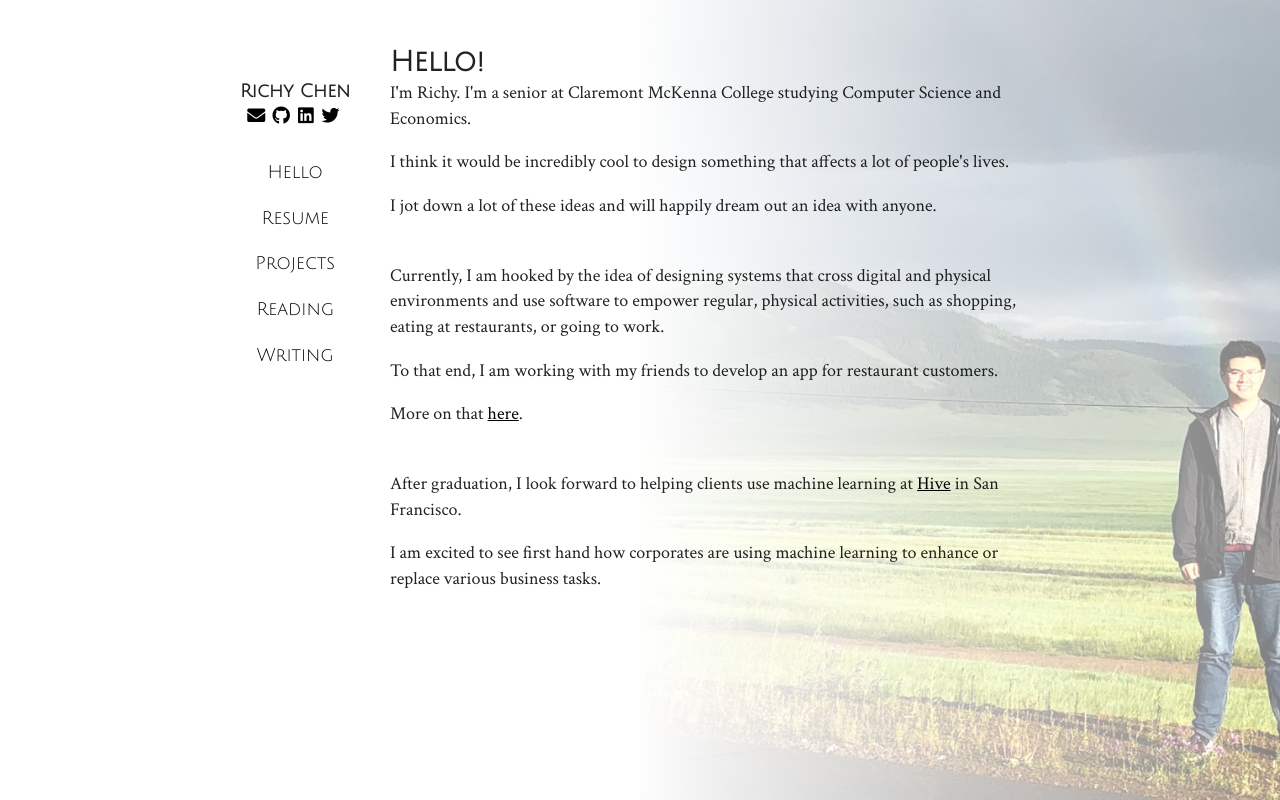
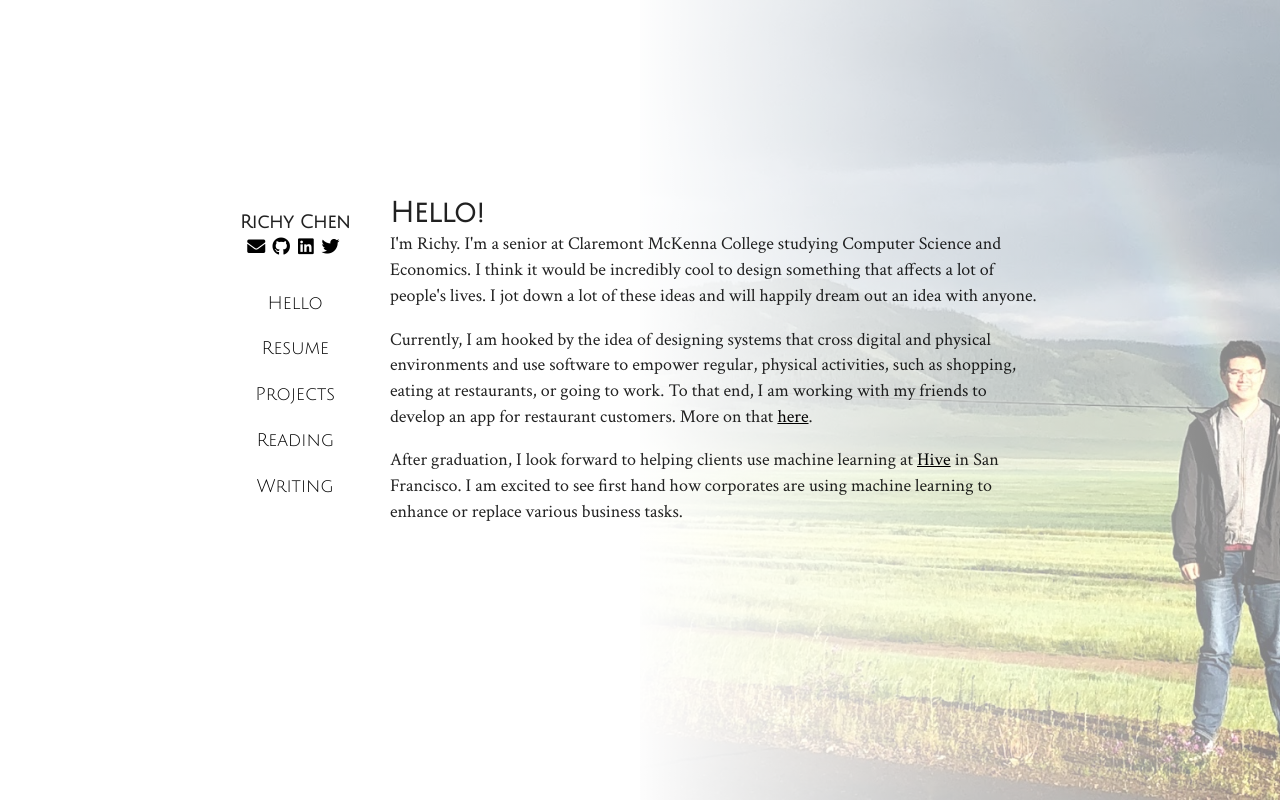
Before and after one commit to richychn/old_website, a React (Create React App) app: page / in a window 1280 px wide. Built offline with nearby package versions, Linux system fonts and the light colour scheme.

Commit message:
new layout

```diff
--- a/src/components/Bio.js
+++ b/src/components/Bio.js
@@ -18,7 +18,7 @@ export default () => {
 }
 
 const content = {
-    text: '<p>I\'m Richy. I\'m a senior at Claremont McKenna College studying Computer Science and Economics.</p><p> I think it would be incredibly cool to design something that affects a lot of people\'s lives. </p><p> I jot down a lot of these ideas and will happily dream out an idea with anyone.</p><br>\
-    <p>Currently, I am hooked by the idea of designing systems that cross digital and physical environments and use software to empower regular, physical activities, such as shopping, eating at restaurants, or going to work. </p><p> To that end, I am working with my friends to develop an app for restaurant customers. </p><p> More on that <a href="/#/blogs/0">here</a>.</p><br>\
-    <p>After graduation, I look forward to helping clients use machine learning at <a href="https://www.thehive.ai" target="_blank">Hive</a> in San Francisco. </p><p> I am excited to see first hand how corporates are using machine learning to enhance or replace various business tasks.</p>'
+    text: '<p>I\'m Richy. I\'m a senior at Claremont McKenna College studying Computer Science and Economics. I think it would be incredibly cool to design something that affects a lot of people\'s lives. I jot down a lot of these ideas and will happily dream out an idea with anyone.</p>\
+    <p>Currently, I am hooked by the idea of designing systems that cross digital and physical environments and use software to empower regular, physical activities, such as shopping, eating at restaurants, or going to work. To that end, I am working with my friends to develop an app for restaurant customers. More on that <a href="/#/blogs/0">here</a>.</p>\
+    <p>After graduation, I look forward to helping clients use machine learning at <a href="https://www.thehive.ai" target="_blank">Hive</a> in San Francisco. I am excited to see first hand how corporates are using machine learning to enhance or replace various business tasks.</p>'
 }
--- a/src/components/Sidebar.js
+++ b/src/components/Sidebar.js
@@ -9,7 +9,7 @@ class Sidebar extends React.Component {
                 <h3>Richy Chen</h3>
                 <div className="links">
                     <a className="button"
-                        href="mailto:richychn@hotmail.com"
+                        href="mailto:chenrichy@outlook.com"
                         rel="noopener noreferrer"
                         target="_blank">
                         <i className="envelope icon" />
--- a/src/content/books.js
+++ b/src/content/books.js
@@ -48,10 +48,5 @@ export default {
         title: "Range: Why Generalists Triumph in a Specialized World",
         image_url: "https://images-na.ssl-images-amazon.com/images/I/41-nFxo5yTL._SX333_BO1,204,203,200_.jpg",
         link_url: "https://www.amazon.com/Range-Generalists-Triumph-Specialized-World/dp/0735214484"
-    },
-    10: {
-        title: "The Third Door: The Wild Quest to Uncover How the World's Most Successful People Launched Their Careers",
-        image_url: "https://images-na.ssl-images-amazon.com/images/I/41z%2BsEIIKGL._SX329_BO1,204,203,200_.jpg",
-        link_url: "https://www.amazon.com/Third-Door-Uncover-Successful-Launched/dp/0804136661"
     }
 }
--- a/src/css/Bio.css
+++ b/src/css/Bio.css
@@ -1,3 +1,11 @@
+.bio {
+    min-height: 100vh;
+    display: flex;
+    flex-direction: column;
+    justify-content: center;
+    padding-bottom: 10vh;
+}
+
 .bio .gradient.img {
     background-position-x: -150px;
 }
--- a/src/css/Sidebar.css
+++ b/src/css/Sidebar.css
@@ -1,6 +1,11 @@
 .sidebar {
   width: max-content;
   position: fixed;
+  height: 100%;
+  display: flex;
+  flex-direction: column;
+  justify-content: center;
+  padding-bottom: 10vh;
 }
 
 .sidebar > h3 {
--- a/src/css/index.css
+++ b/src/css/index.css
@@ -31,7 +31,6 @@ h1, h2, h3 {
   width: 60vw;
   max-width: 1000px;
   min-width: 800px;
-  margin-top: 10vh;
 }
 
 .page.mobile {
@@ -52,12 +51,11 @@ h1, h2, h3 {
 }
 
 .container {
-  margin-top: -36px;
   margin-left: 150px;
   z-index: 2;
   position: relative;
   width: calc(100% - 150px);
-  padding-bottom: 10vh;
+  padding: 10vh 0;
 }
 
 a {
```
